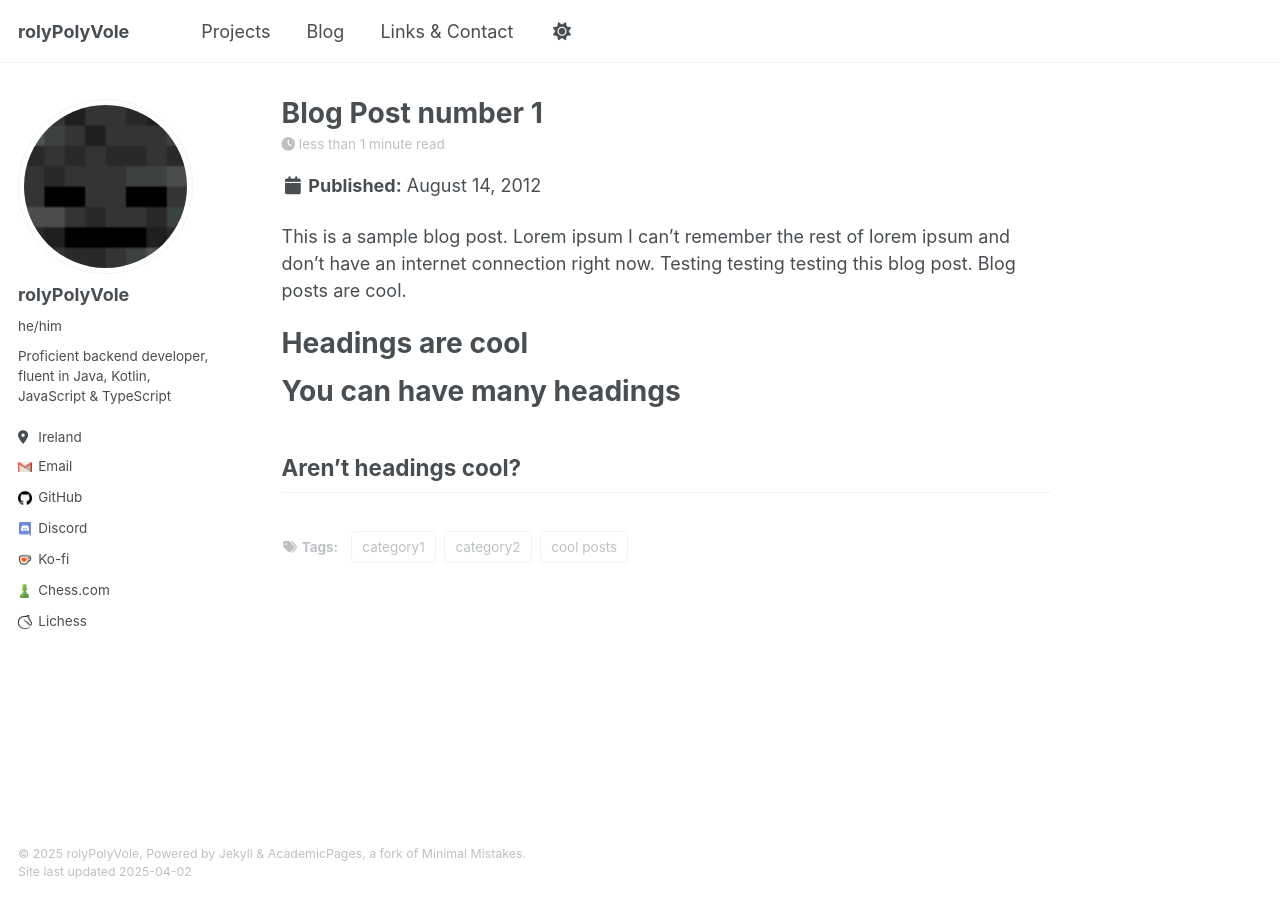
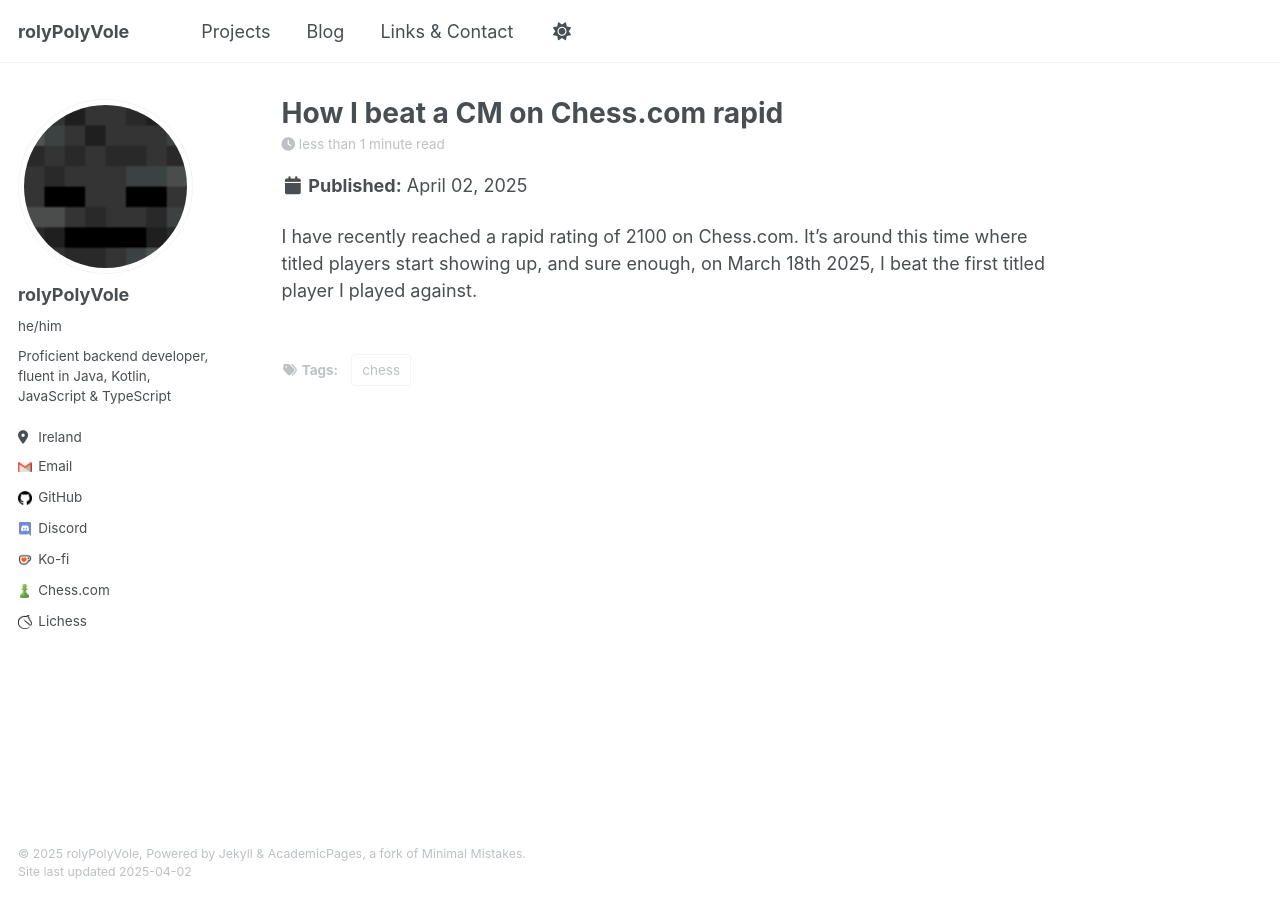
Before and after one commit to rolyPolyVole/rolyPolyVole.github.io, a Jekyll site: the page built from _blog/2012-08-14-blog-post-1.md, in a window 1280 px wide. Built offline with Jekyll 4.4.1, drawn with Linux system fonts in a browser that asks for light colours.

Commit message:
Add blog post and images

```diff
--- a/_blog/2012-08-14-blog-post-1.md
+++ b/_blog/2012-08-14-blog-post-1.md
@@ -1,20 +1,9 @@
 ---
-title: 'Blog Post number 1'
-date: 2012-08-14
-permalink: /blog/2012/08/blog-post-1/
+title: 'How I beat a CM on Chess.com rapid'
+date: 2025-04-02
+permalink: /blog/2025/how-i-beat-a-cm
 tags:
-  - cool posts
-  - category1
-  - category2
+  - chess
 ---
 
-This is a sample blog post. Lorem ipsum I can't remember the rest of lorem ipsum and don't have an internet connection right now. Testing testing testing this blog post. Blog posts are cool.
-
-Headings are cool
-======
-
-You can have many headings
-======
-
-Aren't headings cool?
-------
+I have recently reached a rapid rating of 2100 on Chess.com. It's around this time where titled players start showing up, and sure enough, on March 18th 2025, I beat the first titled player I played against.
```
Also changed, not shown: 6 other files.
